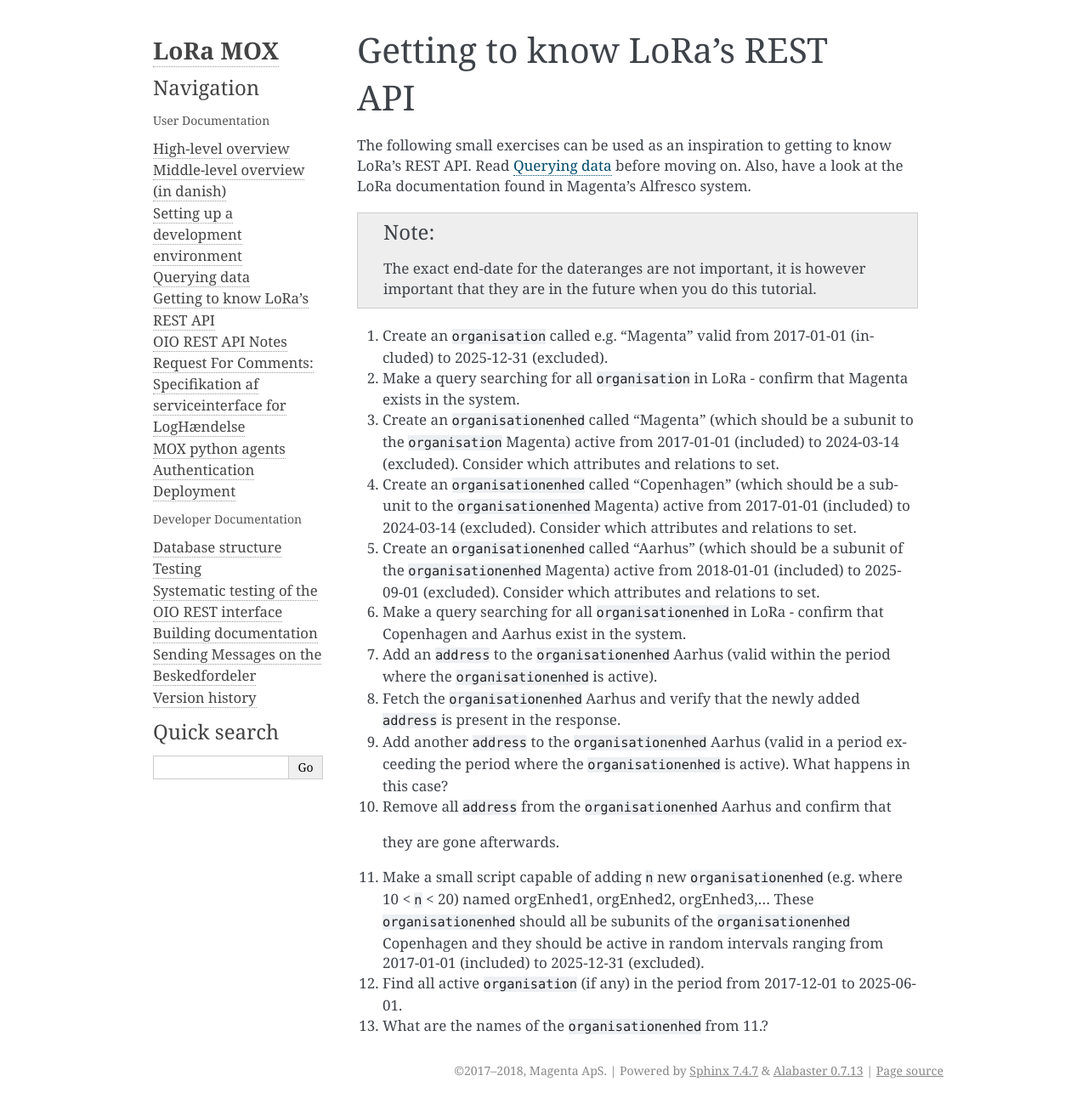
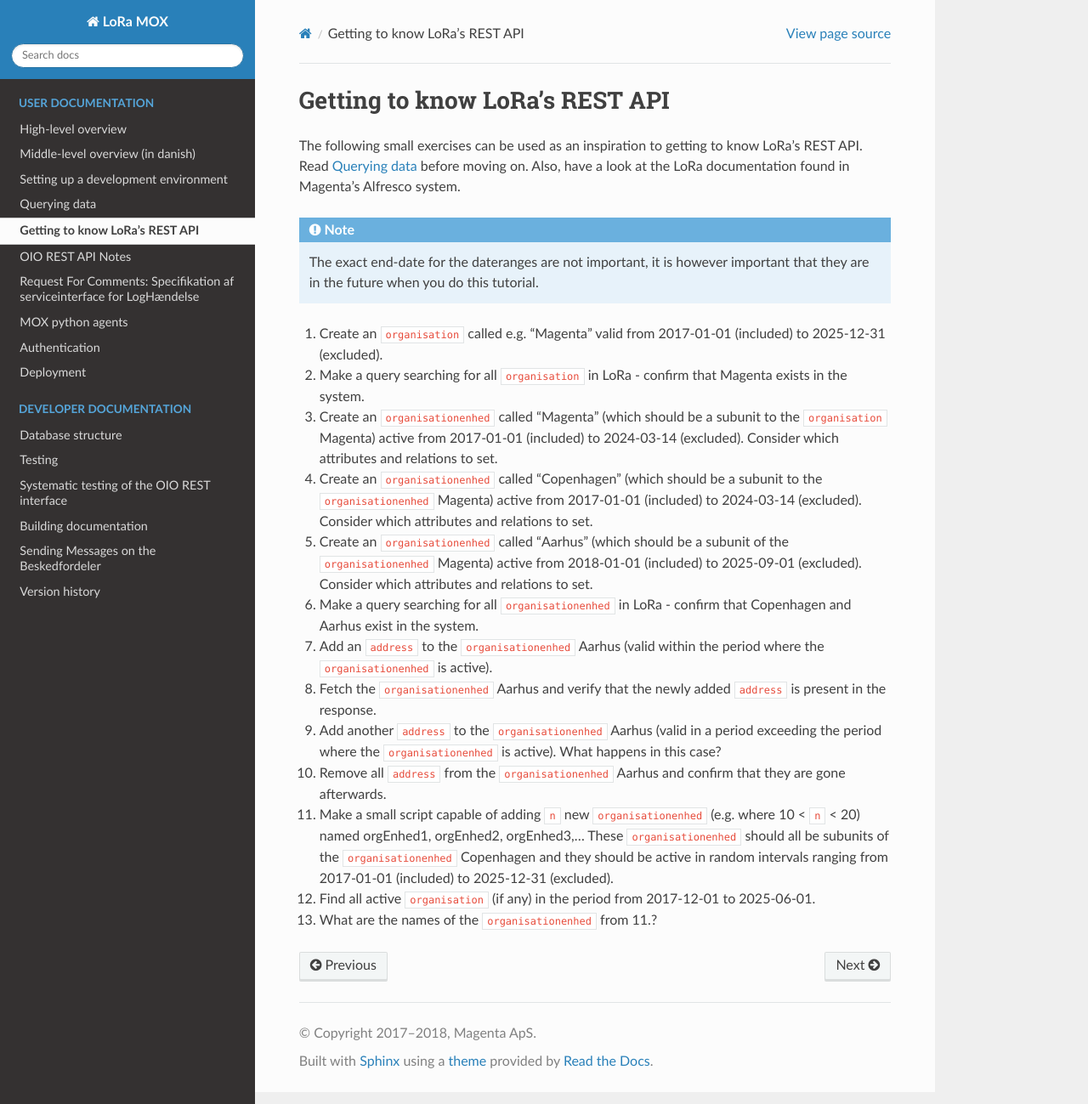
Before and after one commit to magenta-aps/mox, a Sphinx documentation site: the page built from doc/user/rest-tutorial.rst, in a window 1280 px wide and 1299 px high. Shown: the whole window at 85% size. Built offline with Sphinx 7.4.7 and the Read the Docs theme 2.0.0, drawn with Linux system fonts in a browser that asks for light colours.

Commit message:
Fix a small RST formatting error, use RTD theme locally too.

```diff
--- a/doc/conf.py
+++ b/doc/conf.py
@@ -89,7 +89,7 @@ todo_include_todos = False
 # The theme to use for HTML and HTML Help pages.  See the documentation for
 # a list of builtin themes.
 #
-# html_theme = 'sphinx_rtd_theme'
+html_theme = 'sphinx_rtd_theme'
 
 # Theme options are theme-specific and customize the look and feel of a theme
 # further.  For a list of options available for each theme, see the
--- a/doc/requirements.txt
+++ b/doc/requirements.txt
@@ -1,2 +1,3 @@
 sphinx>=1.7.2
 sphinxcontrib-httpdomain>=1.6.1
+sphinx_rtd_theme>=0.4.2
--- a/doc/user/rest-tutorial.rst
+++ b/doc/user/rest-tutorial.rst
@@ -34,7 +34,7 @@ the LoRa documentation found in Magenta’s Alfresco system.
    period exceeding the period where the ``organisationenhed`` is active). What
    happens in this case?
 10. Remove all ``address`` from the ``organisationenhed`` Aarhus and confirm that
-   they are gone afterwards.
+    they are gone afterwards.
 11. Make a small script capable of adding ``n`` new ``organisationenhed`` (e.g.
     where 10 < ``n`` < 20) named orgEnhed1, orgEnhed2, orgEnhed3,... These
     ``organisationenhed`` should all be subunits of the ``organisationenhed``
```
